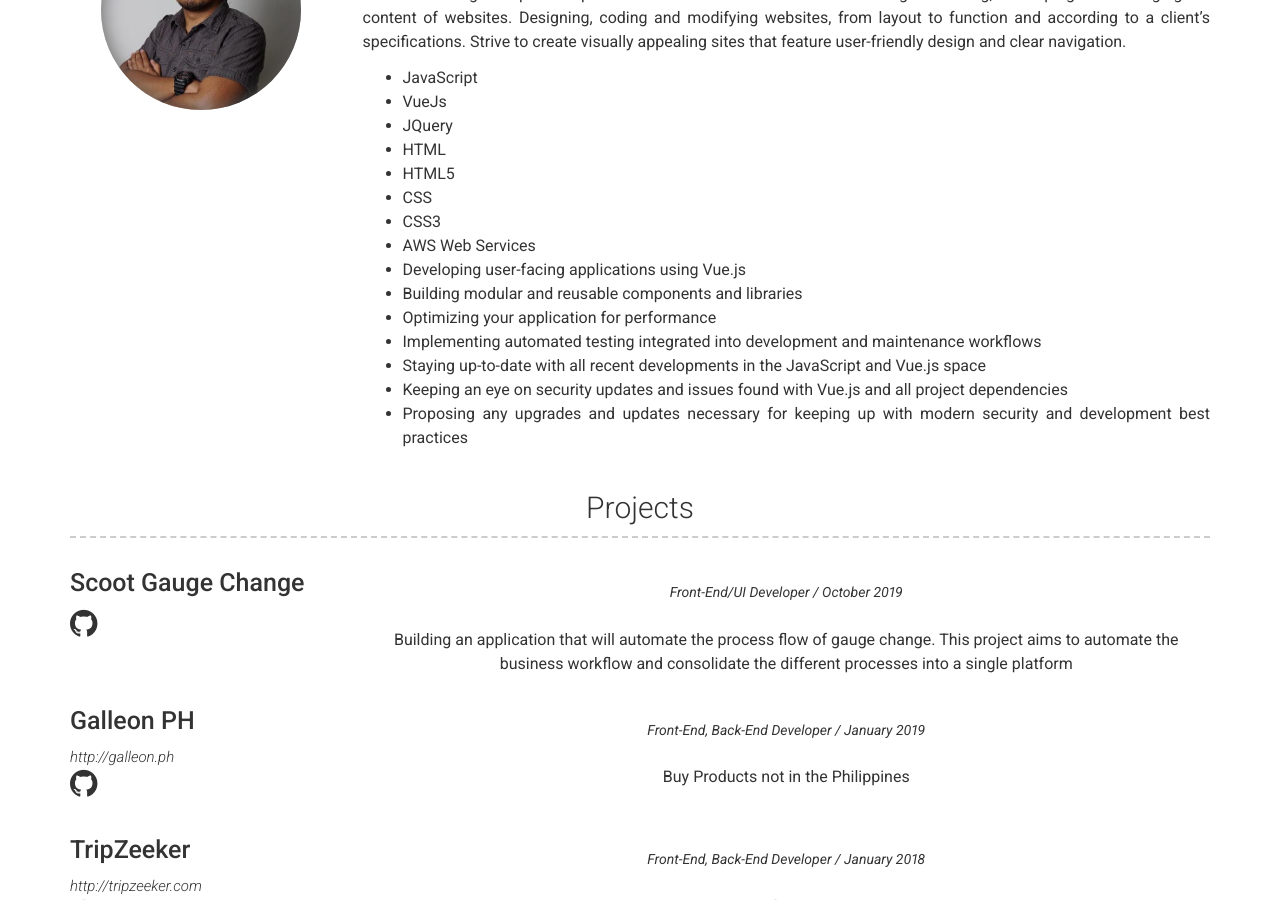
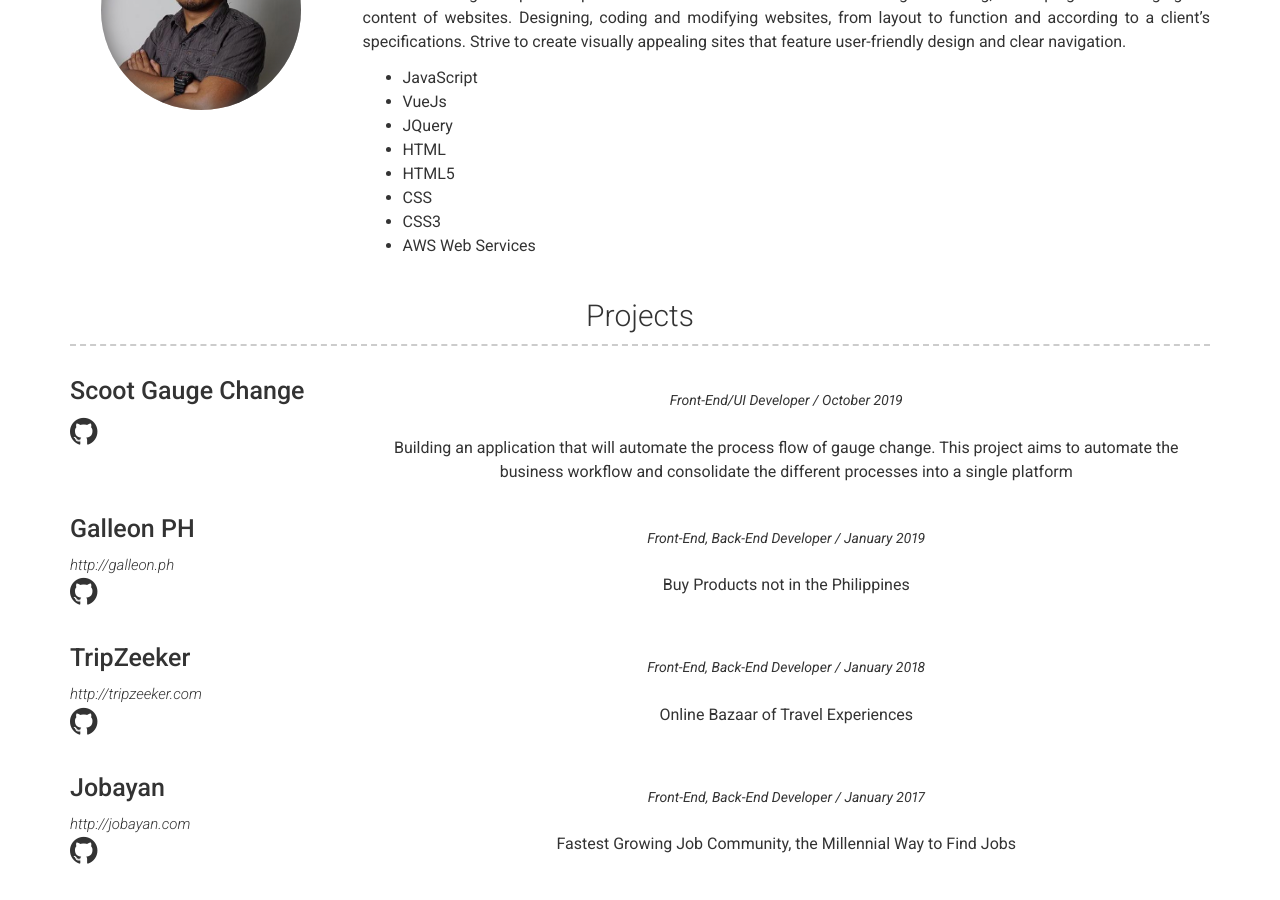
Before and after one commit to rujealfon/rujealfon.github.io, a Jekyll site: the page built from index.md, in a window 1280 px wide and 900 px high, scrolled down 419 px. Built offline with Jekyll 4.4.1, drawn with Linux system fonts in a browser that asks for light colours.

Commit message:
Update _config.yml

```diff
--- a/_config.yml
+++ b/_config.yml
@@ -29,13 +29,6 @@ about_content: | # this will include new lines to allow paragraphs
    - CSS
    - CSS3
    - AWS Web Services
-   - Developing user-facing applications using Vue.js
-   - Building modular and reusable components and libraries
-   - Optimizing your application for performance
-   - Implementing automated testing integrated into development and maintenance workflows
-   - Staying up-to-date with all recent developments in the JavaScript and Vue.js space
-   - Keeping an eye on security updates and issues found with Vue.js and all project dependencies
-   - Proposing any upgrades and updates necessary for keeping up with modern security and development best practices
 
 # more_title: A Little More About Me #(Use this to override about more section title)
 more_content: | # this will include new lines to allow paragraphs
```
